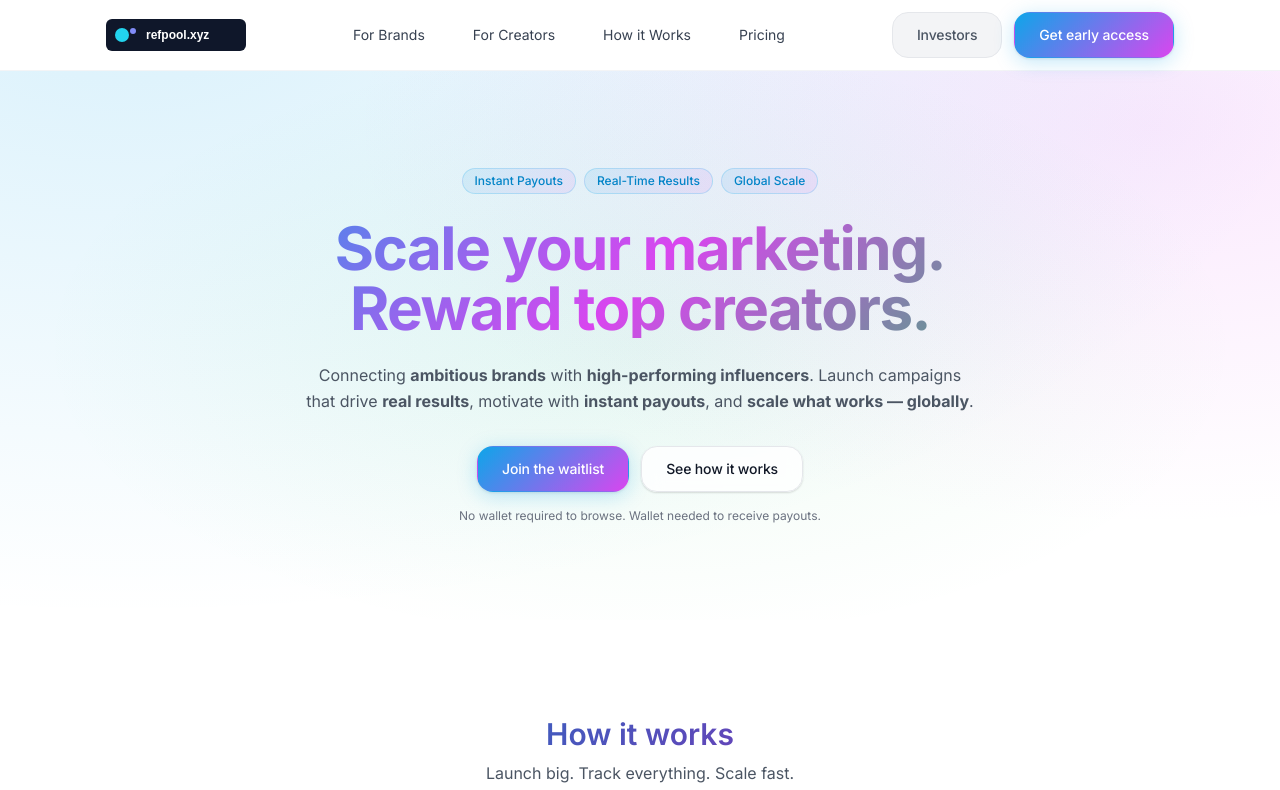
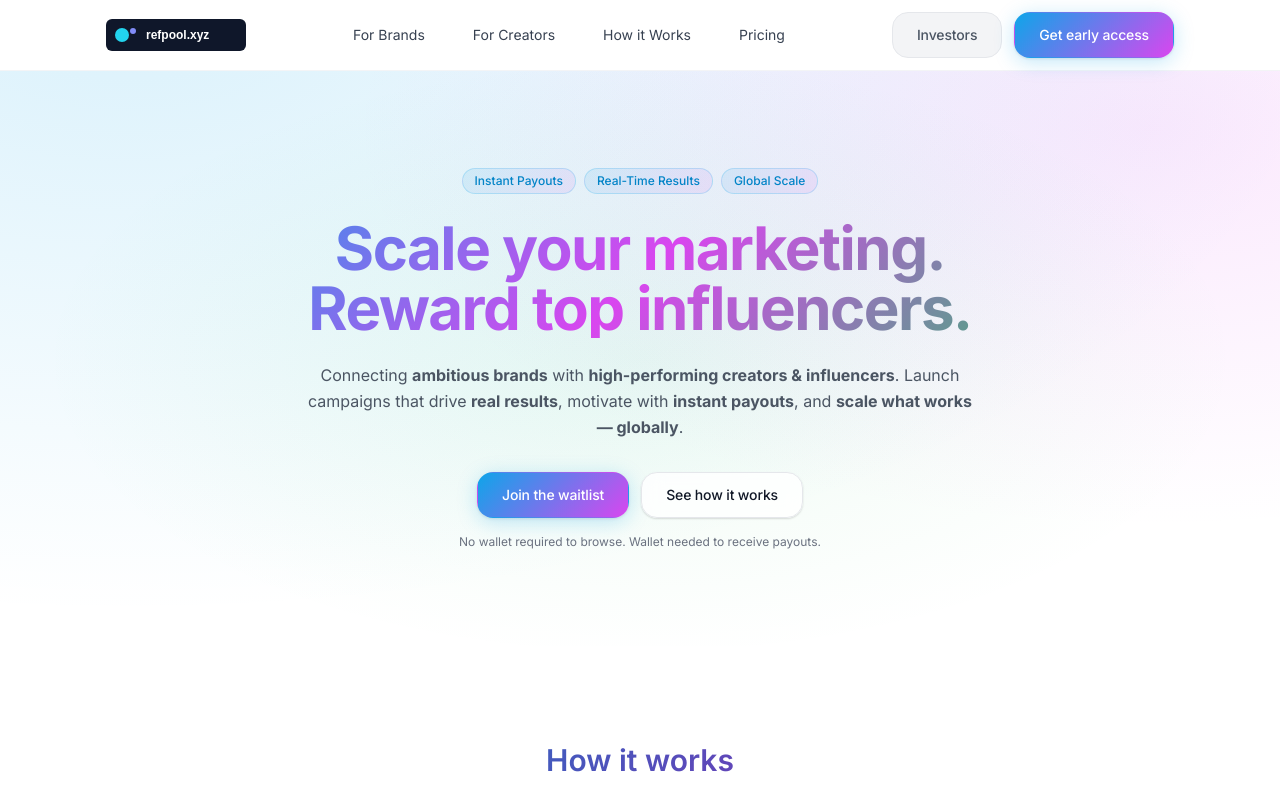
Before and after one commit to mihailistov/refpool-landing, a Next.js app: page / in a window 1280 px wide. Shown: the top 790 px of the page. Built offline with nearby package versions, Linux system fonts and the light colour scheme.

Commit message:
hero changes

```diff
--- a/components/Hero.tsx
+++ b/components/Hero.tsx
@@ -7,9 +7,9 @@ export default function Hero() {
           <span className="badge badge-primary">Real-Time Results</span>
           <span className="badge badge-primary">Global Scale</span>
         </div>
-        <h1 className="text-3xl sm:text-4xl md:text-6xl font-bold tracking-tight mb-6 text-gradient">Scale your marketing.<br/>Reward top creators.</h1>
+        <h1 className="text-3xl sm:text-4xl md:text-6xl font-bold tracking-tight mb-6 text-gradient">Scale your marketing.<br/>Reward top influencers.</h1>
         <p className="p max-w-2xl mx-auto">
-          Connecting <b>ambitious brands</b> with <b>high-performing influencers</b>. Launch campaigns that drive <b>real results</b>,
+          Connecting <b>ambitious brands</b> with <b>high-performing creators & influencers</b>. Launch campaigns that drive <b>real results</b>,
           motivate with <b>instant payouts</b>, and <b>scale what works — globally</b>.
         </p>
         <div className="mt-8 flex flex-col sm:flex-row gap-3 justify-center">
```
